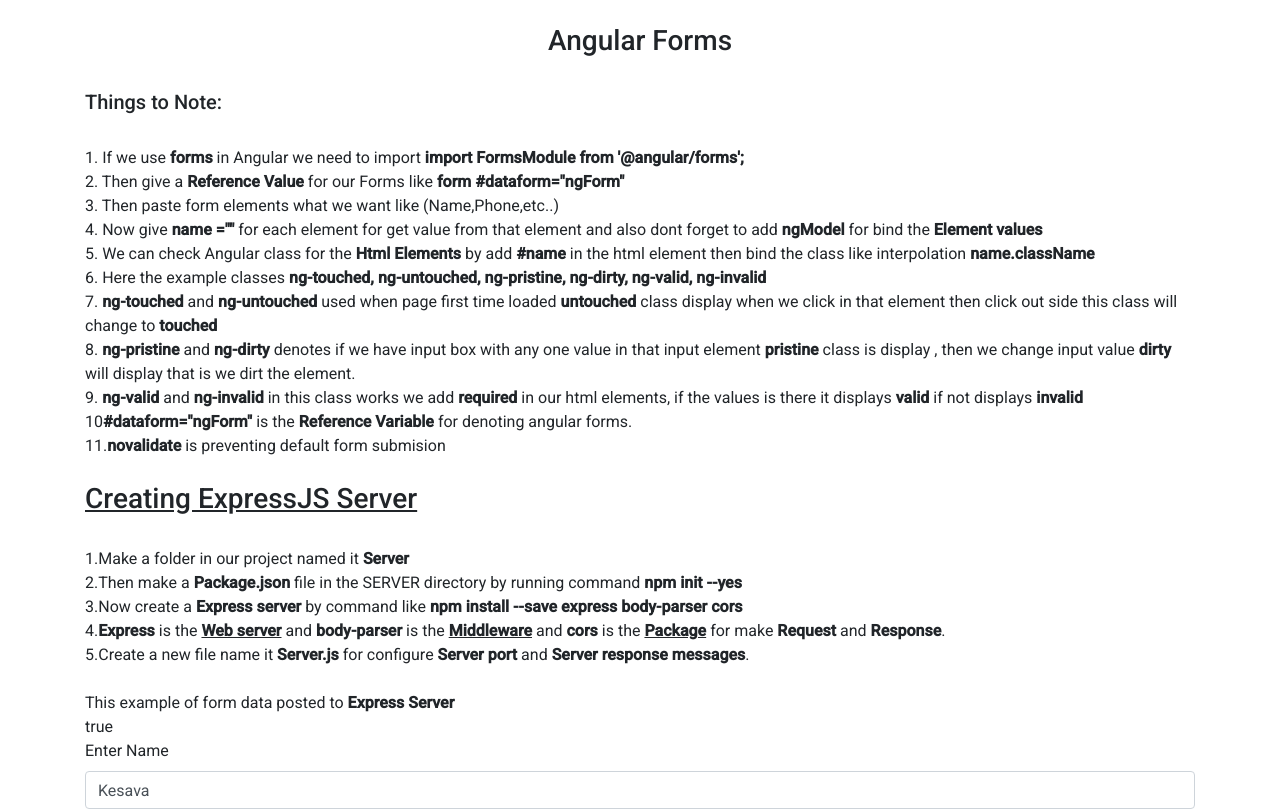
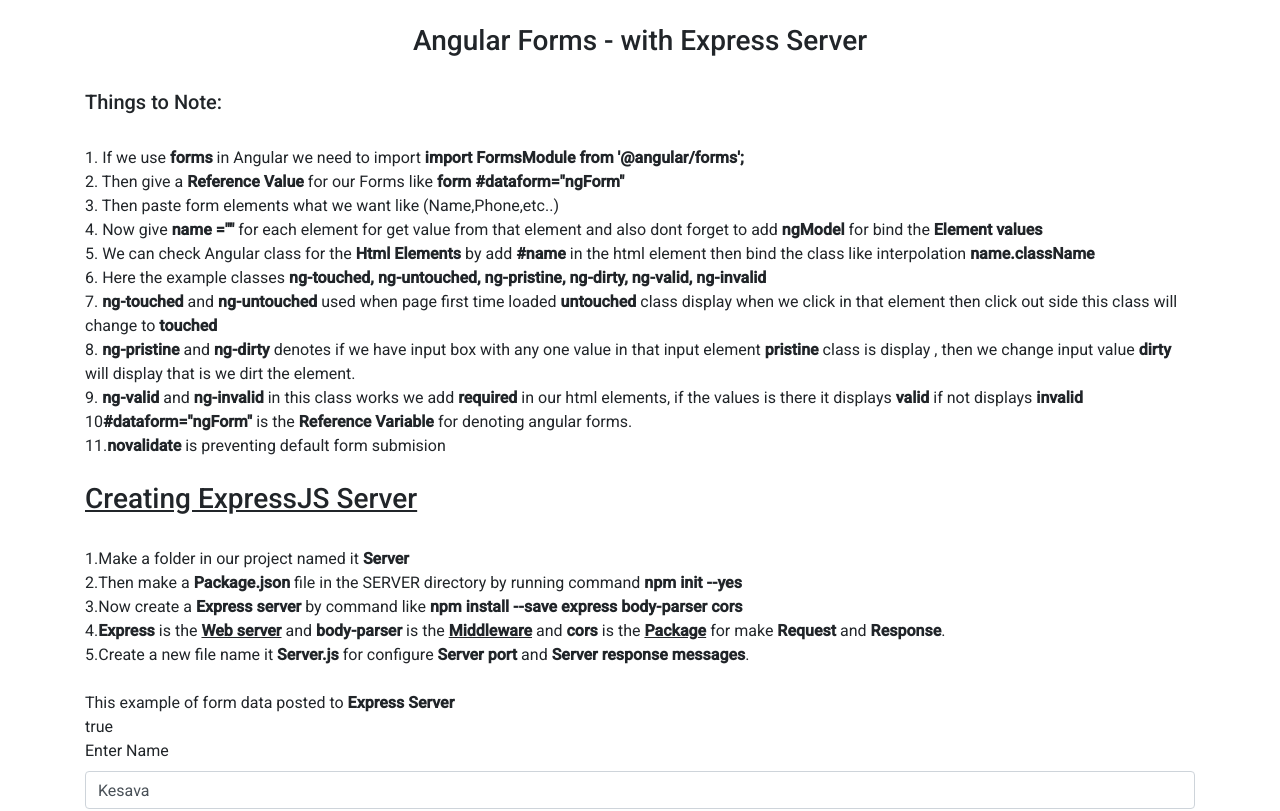
Before and after one commit to kesavarajebrain/forms_in_angular, an Angular app: page / in a window 1280 px wide. Shown: the top 811 px of the page. Built offline with nearby package versions, Linux system fonts and the light colour scheme.

Commit message:
hero form

```diff
--- a/package.json
+++ b/package.json
@@ -25,6 +25,7 @@
     "@angular/router": "^6.0.3",
     "body-parser": "^1.18.3",
     "core-js": "^2.5.4",
+    "cors": "^2.8.5",
     "express": "^4.16.4",
     "path": "^0.12.7",
     "rxjs": "^6.0.0",
--- a/src/app/app.component.html
+++ b/src/app/app.component.html
@@ -1,7 +1,7 @@
 <!--The content below is only a placeholder and can be replaced.-->
 <br>
 <div style="text-align:center">
- <h3>Angular Forms</h3>
+ <h3>Angular Forms - with Express Server</h3>
  <!-- <a  href="https://github.com/kesavarajebrain/forms_in_angular" target="_blank"  class="btn btn-success">Get Code from github</a> -->
 </div>
 <div class="alert alert-danger" *ngIf="errormsg">
```
Also changed, not shown: 1 other file (tests, documents, lock files or other folders).
